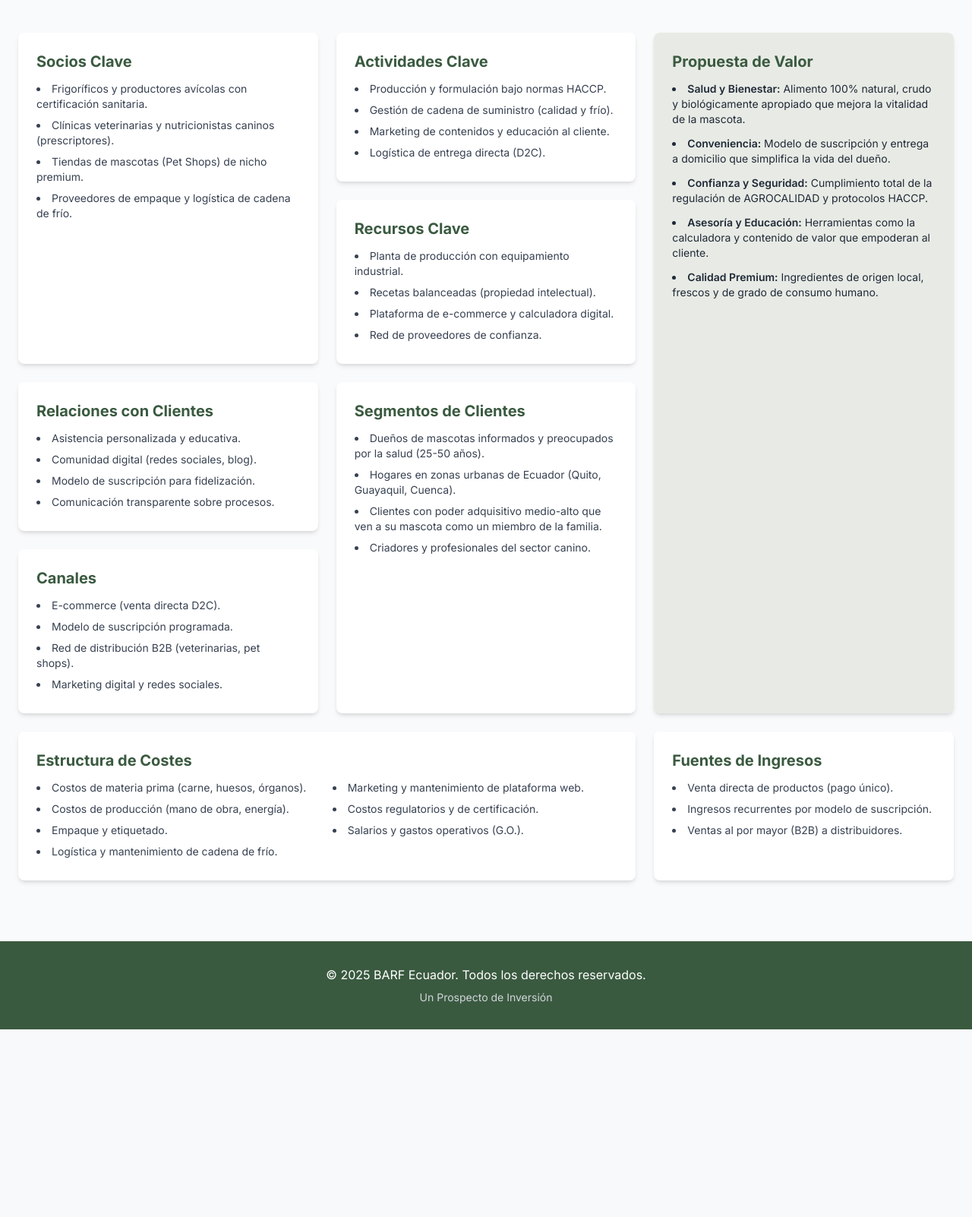
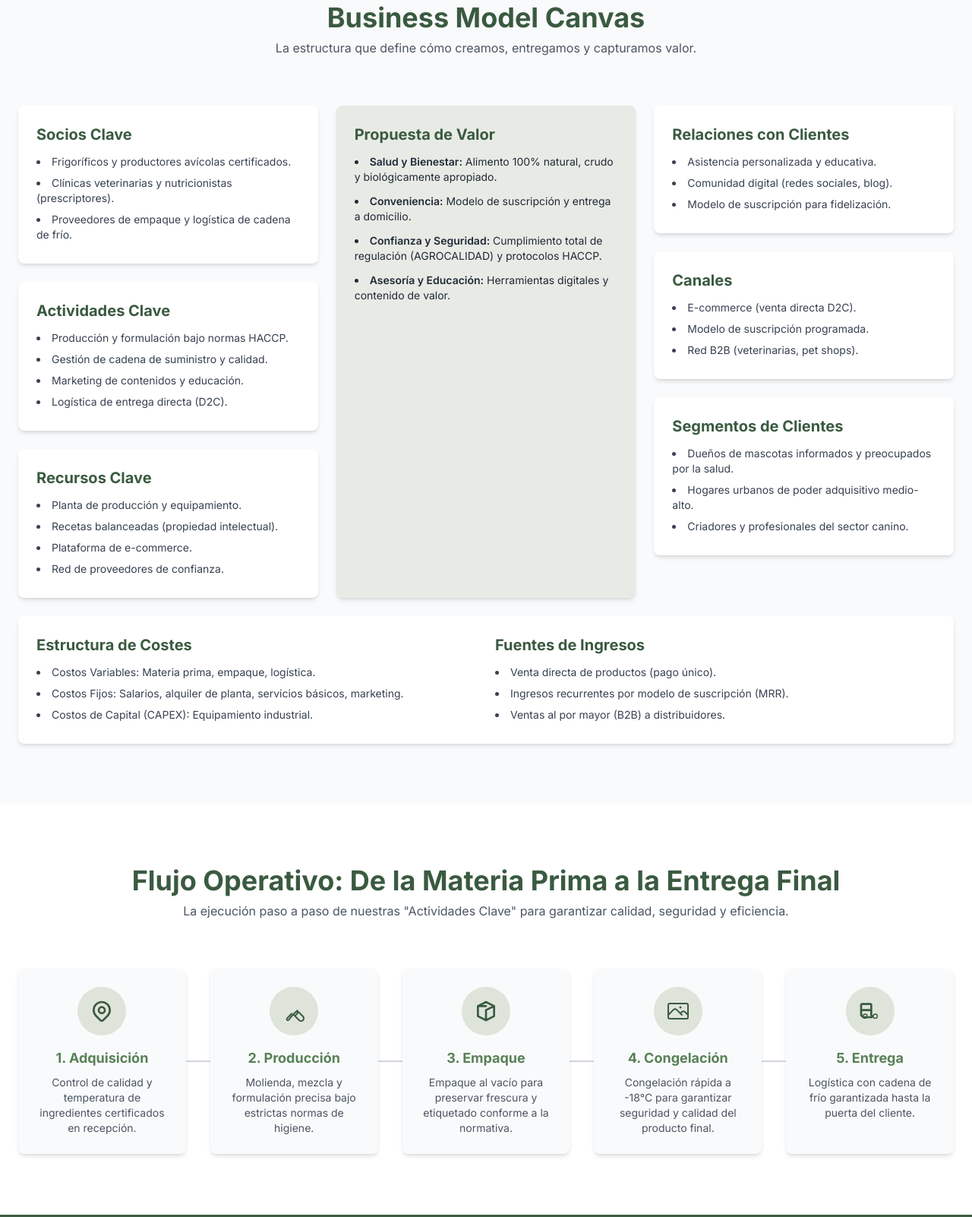
Before and after one commit to Hyppox/PlanBarf, a plain HTML site: page modelo-negocio.html in a window 1280 px wide. Shown: the part 417-2019 px from the top of the page at 76% size. Before the commit the page ends 1772 px from the top, so only its background shows below. Drawn offline with nearby package versions, Linux system fonts and the light colour scheme.

Commit message:
Update modelo-negocio.html

```diff
--- a/modelo-negocio.html
+++ b/modelo-negocio.html
@@ -8,7 +8,7 @@
     <!-- Tailwind CSS y Google Fonts -->
     <script src="https://cdn.tailwindcss.com"></script>
     <link rel="preconnect" href="https://fonts.googleapis.com">
-    <link rel="preconnect" href="https://fonts.gstatic" crossorigin>
+    <link rel="preconnect" href="https://fonts.gstatic.com" crossorigin>
     <link href="https://fonts.googleapis.com/css2?family=Inter:wght@400;600;700;800&display=swap" rel="stylesheet">
 
     <!-- Estilos personalizados -->
@@ -33,6 +33,9 @@
             transform: translateY(-5px);
             box-shadow: 0 10px 15px -3px rgba(0, 0, 0, 0.1), 0 4px 6px -2px rgba(0, 0, 0, 0.05);
             border-bottom-color: #588157;
+        }
+        .flow-step:hover .flow-icon {
+            transform: scale(1.1);
         }
     </style>
 </head>
@@ -78,72 +81,73 @@
             <!-- Sección de Introducción al Business Model Canvas -->
             <section class="py-20 bg-white">
                 <div class="container mx-auto px-6 text-center">
-                    <h1 class="text-3xl lg:text-5xl font-extrabold text-[#3A5A40] mb-4">Arquitectura del Negocio: Business Model Canvas</h1>
+                    <h1 class="text-3xl lg:text-5xl font-extrabold text-[#3A5A40] mb-4">Arquitectura del Negocio</h1>
                     <p class="text-lg text-gray-600 max-w-3xl mx-auto">
-                        Presentamos un modelo de negocio integral y validado, estructurado en los 9 bloques fundamentales que definen cómo creamos, entregamos y capturamos valor de manera sostenible.
+                        Presentamos un modelo de negocio integral, primero a través del Business Model Canvas para una visión estratégica, y luego detallando el flujo operativo que garantiza su ejecución.
                     </p>
                 </div>
             </section>
 
             <!-- Sección del Business Model Canvas -->
-            <section class="py-20 bg-gray-50">
+            <section class="pt-10 pb-20 bg-gray-50">
                 <div class="container mx-auto px-6">
+                    <div class="text-center mb-16">
+                        <h2 class="text-3xl lg:text-4xl font-bold text-[#3A5A40]">Business Model Canvas</h2>
+                        <p class="mt-2 text-gray-600">La estructura que define cómo creamos, entregamos y capturamos valor.</p>
+                    </div>
                     <div class="grid grid-cols-1 md:grid-cols-2 lg:grid-cols-3 gap-6">
 
-                        <!-- 1. Socios Clave -->
-                        <div class="canvas-card p-6 rounded-lg shadow-md lg:col-span-1">
+                        <!-- Columna Izquierda -->
+                        <div class="space-y-6">
+                            <div class="canvas-card p-6 rounded-lg shadow-md">
                                 <h3 class="text-xl font-bold text-[#3A5A40] mb-3">Socios Clave</h3>
                                 <ul class="space-y-2 text-sm text-gray-700 list-disc list-inside">
-                                <li>Frigoríficos y productores avícolas con certificación sanitaria.</li>
-                                <li>Clínicas veterinarias y nutricionistas caninos (prescriptores).</li>
-                                <li>Tiendas de mascotas (Pet Shops) de nicho premium.</li>
+                                    <li>Frigoríficos y productores avícolas certificados.</li>
+                                    <li>Clínicas veterinarias y nutricionistas (prescriptores).</li>
                                     <li>Proveedores de empaque y logística de cadena de frío.</li>
                                 </ul>
                             </div>
-
-                        <!-- 2. Actividades y 3. Recursos Clave -->
-                        <div class="space-y-6 lg:col-span-1">
                              <div class="canvas-card p-6 rounded-lg shadow-md">
                                 <h3 class="text-xl font-bold text-[#3A5A40] mb-3">Actividades Clave</h3>
                                 <ul class="space-y-2 text-sm text-gray-700 list-disc list-inside">
                                     <li>Producción y formulación bajo normas HACCP.</li>
-                                    <li>Gestión de cadena de suministro (calidad y frío).</li>
-                                    <li>Marketing de contenidos y educación al cliente.</li>
+                                    <li>Gestión de cadena de suministro y calidad.</li>
+                                    <li>Marketing de contenidos y educación.</li>
                                     <li>Logística de entrega directa (D2C).</li>
                                 </ul>
                             </div>
                             <div class="canvas-card p-6 rounded-lg shadow-md">
                                 <h3 class="text-xl font-bold text-[#3A5A40] mb-3">Recursos Clave</h3>
                                 <ul class="space-y-2 text-sm text-gray-700 list-disc list-inside">
-                                    <li>Planta de producción con equipamiento industrial.</li>
+                                    <li>Planta de producción y equipamiento.</li>
                                     <li>Recetas balanceadas (propiedad intelectual).</li>
-                                    <li>Plataforma de e-commerce y calculadora digital.</li>
+                                    <li>Plataforma de e-commerce.</li>
                                     <li>Red de proveedores de confianza.</li>
                                 </ul>
                             </div>
                         </div>
 
-                        <!-- 4. Propuesta de Valor -->
-                        <div class="canvas-card p-6 rounded-lg shadow-md lg:row-span-2 bg-[#A3B18A]/20">
+                        <!-- Columna Central -->
+                        <div class="space-y-6">
+                            <div class="canvas-card p-6 rounded-lg shadow-md h-full bg-[#A3B18A]/20">
                                 <h3 class="text-xl font-bold text-[#3A5A40] mb-3">Propuesta de Valor</h3>
                                 <ul class="space-y-3 text-sm text-gray-800 list-disc list-inside">
-                                <li><strong class="font-semibold">Salud y Bienestar:</strong> Alimento 100% natural, crudo y biológicamente apropiado que mejora la vitalidad de la mascota.</li>
-                                <li><strong class="font-semibold">Conveniencia:</strong> Modelo de suscripción y entrega a domicilio que simplifica la vida del dueño.</li>
-                                <li><strong class="font-semibold">Confianza y Seguridad:</strong> Cumplimiento total de la regulación de AGROCALIDAD y protocolos HACCP.</li>
-                                <li><strong class="font-semibold">Asesoría y Educación:</strong> Herramientas como la calculadora y contenido de valor que empoderan al cliente.</li>
-                                <li><strong class="font-semibold">Calidad Premium:</strong> Ingredientes de origen local, frescos y de grado de consumo humano.</li>
+                                    <li><strong class="font-semibold">Salud y Bienestar:</strong> Alimento 100% natural, crudo y biológicamente apropiado.</li>
+                                    <li><strong class="font-semibold">Conveniencia:</strong> Modelo de suscripción y entrega a domicilio.</li>
+                                    <li><strong class="font-semibold">Confianza y Seguridad:</strong> Cumplimiento total de regulación (AGROCALIDAD) y protocolos HACCP.</li>
+                                    <li><strong class="font-semibold">Asesoría y Educación:</strong> Herramientas digitales y contenido de valor.</li>
                                 </ul>
                             </div>
+                        </div>
 
-                        <!-- 5. Relaciones con Clientes y 6. Canales -->
-                         <div class="space-y-6 lg:col-span-1">
+                        <!-- Columna Derecha -->
+                        <div class="space-y-6">
                             <div class="canvas-card p-6 rounded-lg shadow-md">
                                 <h3 class="text-xl font-bold text-[#3A5A40] mb-3">Relaciones con Clientes</h3>
                                 <ul class="space-y-2 text-sm text-gray-700 list-disc list-inside">
                                     <li>Asistencia personalizada y educativa.</li>
                                     <li>Comunidad digital (redes sociales, blog).</li>
                                     <li>Modelo de suscripción para fidelización.</li>
-                                    <li>Comunicación transparente sobre procesos.</li>
                                 </ul>
                             </div>
                             <div class="canvas-card p-6 rounded-lg shadow-md">
@@ -151,45 +155,96 @@
                                 <ul class="space-y-2 text-sm text-gray-700 list-disc list-inside">
                                     <li>E-commerce (venta directa D2C).</li>
                                     <li>Modelo de suscripción programada.</li>
-                                    <li>Red de distribución B2B (veterinarias, pet shops).</li>
-                                    <li>Marketing digital y redes sociales.</li>
+                                    <li>Red B2B (veterinarias, pet shops).</li>
+                                </ul>
+                            </div>
+                             <div class="canvas-card p-6 rounded-lg shadow-md">
+                                <h3 class="text-xl font-bold text-[#3A5A40] mb-3">Segmentos de Clientes</h3>
+                                <ul class="space-y-2 text-sm text-gray-700 list-disc list-inside">
+                                    <li>Dueños de mascotas informados y preocupados por la salud.</li>
+                                    <li>Hogares urbanos de poder adquisitivo medio-alto.</li>
+                                    <li>Criadores y profesionales del sector canino.</li>
                                 </ul>
                             </div>
                         </div>
 
-                        <!-- 7. Segmentos de Clientes -->
-                        <div class="canvas-card p-6 rounded-lg shadow-md lg:col-span-1">
-                             <h3 class="text-xl font-bold text-[#3A5A40] mb-3">Segmentos de Clientes</h3>
+                        <!-- Fila Inferior -->
+                        <div class="canvas-card p-6 rounded-lg shadow-md md:col-span-2 lg:col-span-3">
+                            <div class="grid grid-cols-1 md:grid-cols-2 gap-6">
+                                <div>
+                                    <h3 class="text-xl font-bold text-[#3A5A40] mb-3">Estructura de Costes</h3>
                                     <ul class="space-y-2 text-sm text-gray-700 list-disc list-inside">
-                                <li>Dueños de mascotas informados y preocupados por la salud (25-50 años).</li>
-                                <li>Hogares en zonas urbanas de Ecuador (Quito, Guayaquil, Cuenca).</li>
-                                <li>Clientes con poder adquisitivo medio-alto que ven a su mascota como un miembro de la familia.</li>
-                                <li>Criadores y profesionales del sector canino.</li>
+                                        <li>Costos Variables: Materia prima, empaque, logística.</li>
+                                        <li>Costos Fijos: Salarios, alquiler de planta, servicios básicos, marketing.</li>
+                                        <li>Costos de Capital (CAPEX): Equipamiento industrial.</li>
                                     </ul>
                                 </div>
-
-                        <!-- 8. Estructura de Costes -->
-                        <div class="canvas-card p-6 rounded-lg shadow-md lg:col-span-2">
-                             <h3 class="text-xl font-bold text-[#3A5A40] mb-3">Estructura de Costes</h3>
-                             <ul class="space-y-2 text-sm text-gray-700 list-disc list-inside sm:columns-2">
-                                <li>Costos de materia prima (carne, huesos, órganos).</li>
-                                <li>Costos de producción (mano de obra, energía).</li>
-                                <li>Empaque y etiquetado.</li>
-                                <li>Logística y mantenimiento de cadena de frío.</li>
-                                <li>Marketing y mantenimiento de plataforma web.</li>
-                                <li>Costos regulatorios y de certificación.</li>
-                                <li>Salarios y gastos operativos (G.O.).</li>
-                            </ul>
-                        </div>
-
-                        <!-- 9. Fuentes de Ingresos -->
-                        <div class="canvas-card p-6 rounded-lg shadow-md lg:col-span-1">
+                                <div>
                                     <h3 class="text-xl font-bold text-[#3A5A40] mb-3">Fuentes de Ingresos</h3>
                                     <ul class="space-y-2 text-sm text-gray-700 list-disc list-inside">
                                         <li>Venta directa de productos (pago único).</li>
-                                <li>Ingresos recurrentes por modelo de suscripción.</li>
+                                        <li>Ingresos recurrentes por modelo de suscripción (MRR).</li>
                                         <li>Ventas al por mayor (B2B) a distribuidores.</li>
                                     </ul>
+                                </div>
+                            </div>
+                        </div>
+                    </div>
+                </div>
+            </section>
+
+            <!-- NUEVA SECCIÓN: Flujo Operativo -->
+            <section class="py-20 bg-white">
+                <div class="container mx-auto px-6">
+                    <div class="text-center mb-16">
+                        <h2 class="text-3xl lg:text-4xl font-bold text-[#3A5A40]">Flujo Operativo: De la Materia Prima a la Entrega Final</h2>
+                        <p class="mt-2 text-gray-600">La ejecución paso a paso de nuestras "Actividades Clave" para garantizar calidad, seguridad y eficiencia.</p>
+                    </div>
+                    <div class="relative">
+                        <!-- Línea de conexión (visible en pantallas grandes) -->
+                        <div class="hidden lg:block absolute top-1/2 left-0 w-full h-0.5 bg-gray-300 -translate-y-1/2"></div>
+
+                        <div class="relative grid grid-cols-1 md:grid-cols-3 lg:grid-cols-5 gap-8">
+                            <!-- Paso 1 -->
+                            <div class="flow-step text-center bg-gray-50 p-6 rounded-lg shadow-md z-10">
+                                <div class="flow-icon mx-auto bg-[#A3B18A]/30 w-16 h-16 rounded-full flex items-center justify-center mb-4 transition-transform duration-300">
+                                    <svg class="w-8 h-8 text-[#3A5A40]" fill="none" stroke="currentColor" viewBox="0 0 24 24" xmlns="http://www.w3.org/2000/svg"><path stroke-linecap="round" stroke-linejoin="round" stroke-width="2" d="M17.657 16.657L13.414 20.9a1.998 1.998 0 01-2.827 0l-4.244-4.243a8 8 0 1111.314 0z"></path><path stroke-linecap="round" stroke-linejoin="round" stroke-width="2" d="M15 11a3 3 0 11-6 0 3 3 0 016 0z"></path></svg>
+                                </div>
+                                <h3 class="font-bold text-lg text-[#588157]">1. Adquisición</h3>
+                                <p class="text-sm text-gray-600 mt-2">Control de calidad y temperatura de ingredientes certificados en recepción.</p>
+                            </div>
+                             <!-- Paso 2 -->
+                            <div class="flow-step text-center bg-gray-50 p-6 rounded-lg shadow-md z-10">
+                                <div class="flow-icon mx-auto bg-[#A3B18A]/30 w-16 h-16 rounded-full flex items-center justify-center mb-4 transition-transform duration-300">
+                                    <svg class="w-8 h-8 text-[#3A5A40]" xmlns="http://www.w3.org/2000/svg" fill="none" viewBox="0 0 24 24" stroke-width="1.5" stroke="currentColor"><path stroke-linecap="round" stroke-linejoin="round" d="M11.42 15.17L17.25 21A2.652 2.652 0 0021 17.25l-5.877-5.877M11.42 15.17l2.471-2.471a1.125 1.125 0 011.591 1.591l-2.471 2.471M11.42 15.17L6.87 20.63a1.125 1.125 0 01-1.59-1.59l4.557-4.557m3.75-3.75l.47- .47a2.25 2.25 0 00-3.182-3.182l-.47.47m3.182 3.182l-3.182-3.182m0 0a2.25 2.25 0 00-3.182 3.182l3.182-3.182" /></svg>
+                                </div>
+                                <h3 class="font-bold text-lg text-[#588157]">2. Producción</h3>
+                                <p class="text-sm text-gray-600 mt-2">Molienda, mezcla y formulación precisa bajo estrictas normas de higiene.</p>
+                            </div>
+                             <!-- Paso 3 -->
+                            <div class="flow-step text-center bg-gray-50 p-6 rounded-lg shadow-md z-10">
+                                <div class="flow-icon mx-auto bg-[#A3B18A]/30 w-16 h-16 rounded-full flex items-center justify-center mb-4 transition-transform duration-300">
+                                    <svg class="w-8 h-8 text-[#3A5A40]" fill="none" stroke="currentColor" viewBox="0 0 24 24" xmlns="http://www.w3.org/2000/svg"><path stroke-linecap="round" stroke-linejoin="round" stroke-width="2" d="M20 7l-8-4-8 4m16 0l-8 4m8-4v10l-8 4m0-14L4 7m8 4v10M4 7v10l8 4"></path></svg>
+                                </div>
+                                <h3 class="font-bold text-lg text-[#588157]">3. Empaque</h3>
+                                <p class="text-sm text-gray-600 mt-2">Empaque al vacío para preservar frescura y etiquetado conforme a la normativa.</p>
+                            </div>
+                             <!-- Paso 4 -->
+                            <div class="flow-step text-center bg-gray-50 p-6 rounded-lg shadow-md z-10">
+                                <div class="flow-icon mx-auto bg-[#A3B18A]/30 w-16 h-16 rounded-full flex items-center justify-center mb-4 transition-transform duration-300">
+                                    <svg class="w-8 h-8 text-[#3A5A40]" xmlns="http://www.w3.org/2000/svg" fill="none" viewBox="0 0 24 24" stroke-width="1.5" stroke="currentColor"><path stroke-linecap="round" stroke-linejoin="round" d="M2.25 15.75l5.159-5.159a2.25 2.25 0 013.182 0l5.159 5.159m-1.5-1.5l1.409-1.409a2.25 2.25 0 013.182 0l2.909 2.909m-18 3.75h16.5a1.5 1.5 0 001.5-1.5V6a1.5 1.5 0 00-1.5-1.5H3.75A1.5 1.5 0 002.25 6v12a1.5 1.5 0 001.5 1.5zm10.5-11.25h.008v.008h-.008V8.25zm.375 0a.375.375 0 11-.75 0 .375.375 0 01.75 0z" /></svg>
+                                </div>
+                                <h3 class="font-bold text-lg text-[#588157]">4. Congelación</h3>
+                                <p class="text-sm text-gray-600 mt-2">Congelación rápida a -18°C para garantizar seguridad y calidad del producto final.</p>
+                            </div>
+                             <!-- Paso 5 -->
+                            <div class="flow-step text-center bg-gray-50 p-6 rounded-lg shadow-md z-10">
+                                <div class="flow-icon mx-auto bg-[#A3B18A]/30 w-16 h-16 rounded-full flex items-center justify-center mb-4 transition-transform duration-300">
+                                    <svg class="w-8 h-8 text-[#3A5A40]" fill="none" stroke="currentColor" viewBox="0 0 24 24" xmlns="http://www.w3.org/2000/svg"><path d="M9 17a2 2 0 11-4 0 2 2 0 014 0zM19 17a2 2 0 11-4 0 2 2 0 014 0z"></path><path stroke-linecap="round" stroke-linejoin="round" stroke-width="2" d="M13 16V6a1 1 0 00-1-1H4a1 1 0 00-1 1v10l2 2h8a1 1 0 001-1zM3 11h10"></path></svg>
+                                </div>
+                                <h3 class="font-bold text-lg text-[#588157]">5. Entrega</h3>
+                                <p class="text-sm text-gray-600 mt-2">Logística con cadena de frío garantizada hasta la puerta del cliente.</p>
+                            </div>
                         </div>
                     </div>
                 </div>
```
Lines whose indentation alone changed are shown as unchanged.
